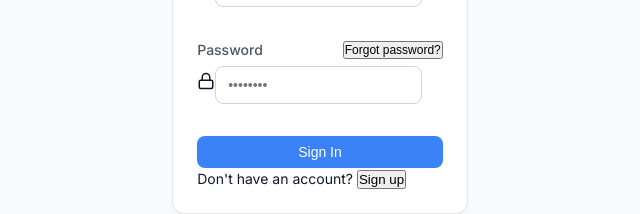
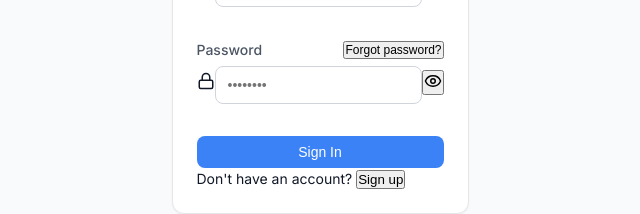
Before and after one commit to khairultajudin/BizTrack, a React (Vite) app: page /login in a window 1280 px wide. Shown: the part 191-405 px from the top of the page, without its empty margins (320-960 px from the left). Built offline with nearby package versions, Linux system fonts and the light colour scheme; no server answers.

Commit message:
feat: add show hide password toggle to login

```diff
--- a/src/pages/Login.tsx
+++ b/src/pages/Login.tsx
@@ -1,7 +1,7 @@
 import React, { useState } from 'react';
 import { supabase } from '../lib/supabase';
 import { useNavigate } from 'react-router-dom';
-import { Lock, Mail, User } from 'lucide-react';
+import { Lock, Mail, User, Eye, EyeOff } from 'lucide-react';
 
 const getAuthRedirectUrl = () => {
   const customUrl = import.meta.env.VITE_APP_URL || import.meta.env.VITE_SITE_URL;
@@ -20,6 +20,7 @@ export const Login: React.FC = () => {
   const [email, setEmail] = useState('');
   const [password, setPassword] = useState('');
   const [fullName, setFullName] = useState('');
+  const [showPassword, setShowPassword] = useState(false);
   const [loading, setLoading] = useState(false);
   const [error, setError] = useState<string | null>(null);
   const [message, setMessage] = useState<string | null>(null);
@@ -147,13 +148,22 @@ export const Login: React.FC = () => {
             <div className="relative">
               <Lock className="absolute left-3 top-2.5 text-gray-400" size={18} />
               <input
-                type="password"
+                type={showPassword ? 'text' : 'password'}
                 required
-                className="input w-full pl-10"
+                className="input w-full pl-10 pr-10"
                 placeholder="••••••••"
                 value={password}
                 onChange={(e) => setPassword(e.target.value)}
               />
+              <button
+                type="button"
+                onClick={() => setShowPassword(!showPassword)}
+                className="absolute right-3 top-2.5 text-gray-400 hover:text-gray-600 focus:outline-none focus:text-gray-600 transition-colors cursor-pointer"
+                aria-label={showPassword ? 'Hide password' : 'Show password'}
+                aria-pressed={showPassword}
+              >
+                {showPassword ? <EyeOff size={18} /> : <Eye size={18} />}
+              </button>
             </div>
           </div>
 
```
